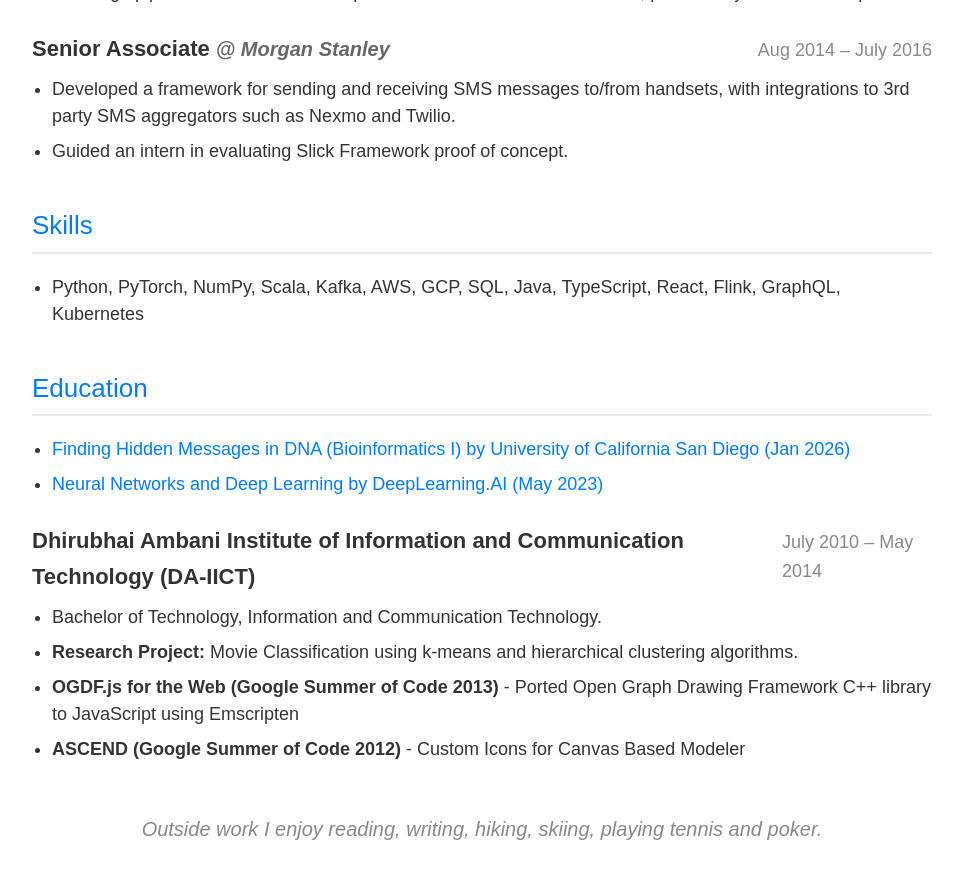
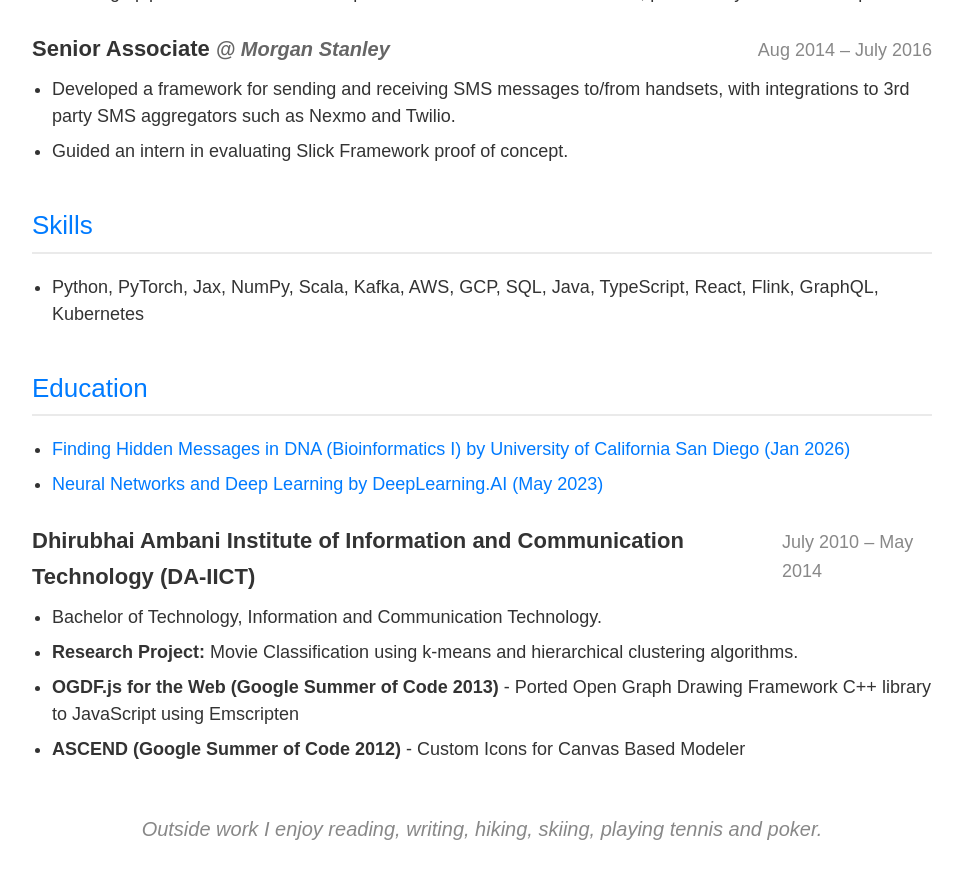
Before and after one commit to Saheb/saheb.github.com, a Jekyll site: the page cv.html, which Jekyll copies as it is, in a window 1280 px wide and 900 px high, scrolled down 2608 px. Shown: the top 879 px of the window, without its empty margins (158-1121 px from the left). Built offline with Jekyll 4.4.1, drawn with Linux system fonts in a browser that asks for light colours.

Commit message:
adding jax

```diff
--- a/cv.html
+++ b/cv.html
@@ -424,7 +424,7 @@
         <div class="resume-section">
             <h2>Skills</h2>
             <ul class="resume-list">
-                <li>Python, PyTorch, NumPy, Scala, Kafka, AWS, GCP, SQL, Java, TypeScript, React, Flink, GraphQL,
+                <li>Python, PyTorch, Jax, NumPy, Scala, Kafka, AWS, GCP, SQL, Java, TypeScript, React, Flink, GraphQL,
                     Kubernetes</li>
             </ul>
         </div>
```
